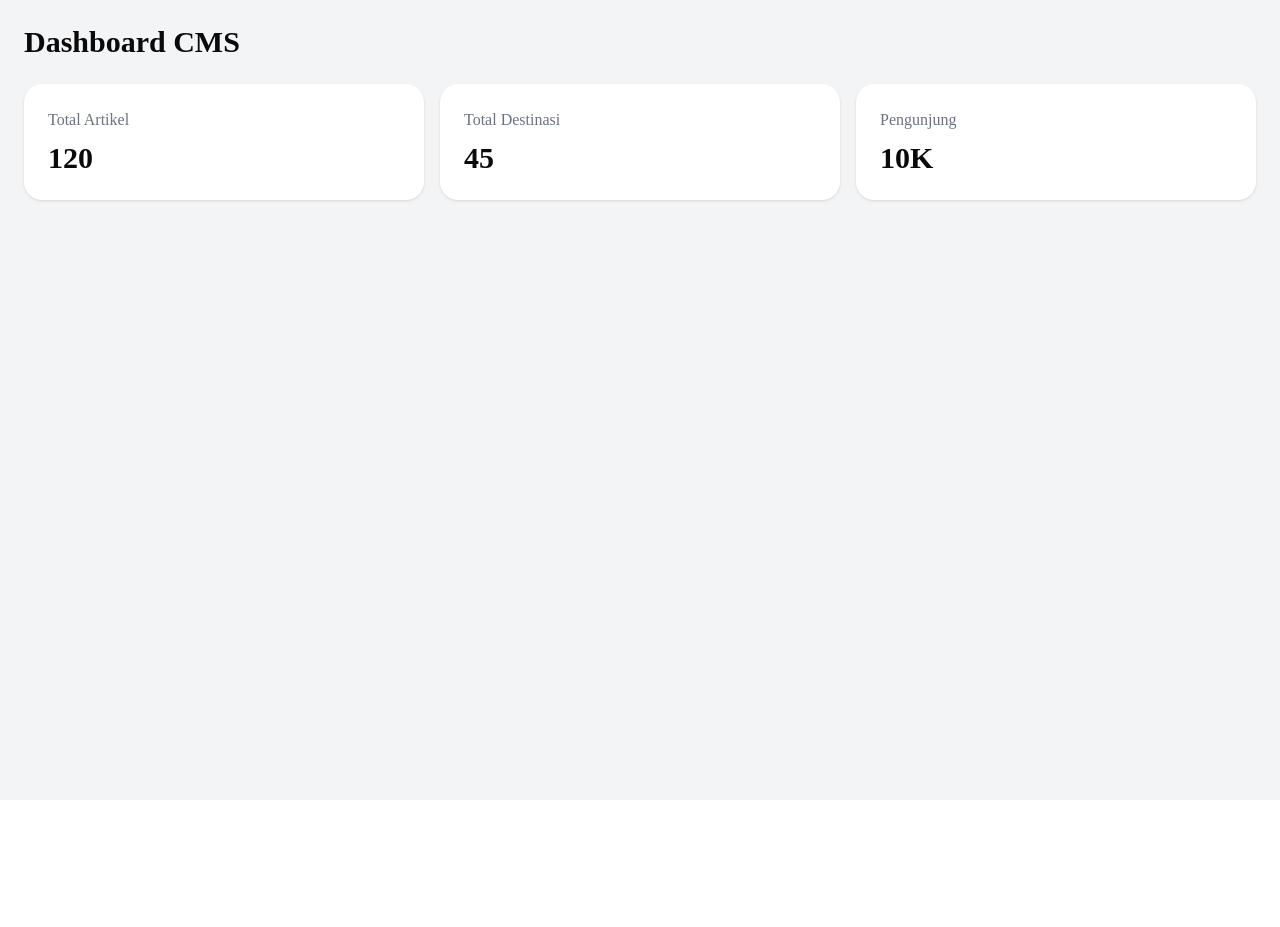
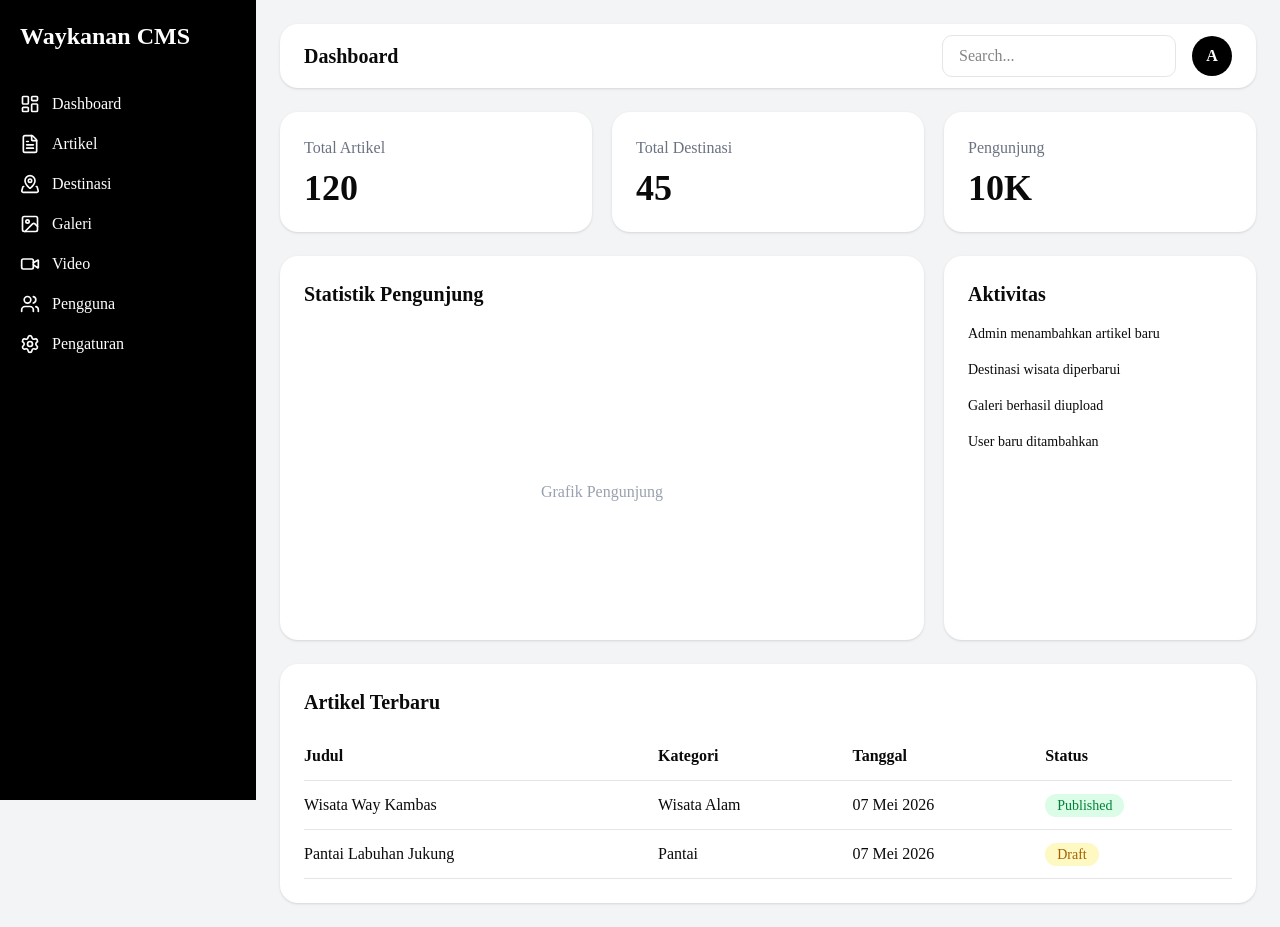
Before and after one commit to Atri-awg/way-kanan-explore, a Next.js app in the folder cms/: page /dashboard in a window 1280 px wide. Before the commit the page ends 800 px from the top, so only its background shows below. Built offline with nearby package versions, Linux system fonts and the light colour scheme.

Commit message:
membuat halaman dahboard sementara

```diff
--- a/cms/app/dashboard/page.tsx
+++ b/cms/app/dashboard/page.tsx
@@ -1,24 +1,95 @@
+import Sidebar from "@/components/layout/sidebar";
+import Navbar from "@/components/layout/navbar";
+
 export default function DashboardPage() {
   return (
-    <div className="min-h-screen bg-gray-100 p-6">
-      <h1 className="text-3xl font-bold mb-6">
-        Dashboard CMS
-      </h1>
+    <div className="bg-gray-100 min-h-screen flex">
+      <Sidebar />
 
-      <div className="grid grid-cols-1 md:grid-cols-3 gap-4">
-        <div className="bg-white p-6 rounded-2xl shadow">
-          <h2 className="text-gray-500">Total Artikel</h2>
-          <p className="text-3xl font-bold mt-2">120</p>
+      <div className="flex-1 ml-64 p-6">
+        <Navbar />
+
+        <div className="grid grid-cols-1 md:grid-cols-3 gap-5 mt-6">
+          <div className="bg-white rounded-2xl shadow p-6">
+            <p className="text-gray-500">Total Artikel</p>
+            <h1 className="text-4xl font-bold mt-2">120</h1>
+          </div>
+
+          <div className="bg-white rounded-2xl shadow p-6">
+            <p className="text-gray-500">Total Destinasi</p>
+            <h1 className="text-4xl font-bold mt-2">45</h1>
+          </div>
+
+           <div className="bg-white rounded-2xl shadow p-6">
+            <p className="text-gray-500">Pengunjung</p>
+            <h1 className="text-4xl font-bold mt-2">10K</h1>
+          </div>
         </div>
 
-        <div className="bg-white p-6 rounded-2xl shadow">
-          <h2 className="text-gray-500">Total Destinasi</h2>
-          <p className="text-3xl font-bold mt-2">45</p>
+        <div className="grid grid-cols-1 lg:grid-cols-3 gap-5 mt-6">
+          <div className="bg-white rounded-2xl shadow p-6 lg:col-span-2 h-96">
+            <h2 className="text-xl font-semibold mb-4">
+              Statistik Pengunjung
+            </h2>
+
+            <div className="w-full h-full flex items-center justify-center text-gray-400">
+              Grafik Pengunjung
+            </div>
+          </div>
+
+          <div className="bg-white rounded-2xl shadow p-6 h-96">
+            <h2 className="text-xl font-semibold mb-4">
+              Aktivitas
+            </h2>
+
+             <ul className="space-y-4 text-sm">
+              <li>Admin menambahkan artikel baru</li>
+              <li>Destinasi wisata diperbarui</li>
+              <li>Galeri berhasil diupload</li>
+              <li>User baru ditambahkan</li>
+            </ul>
+          </div>
         </div>
 
-        <div className="bg-white p-6 rounded-2xl shadow">
-          <h2 className="text-gray-500">Pengunjung</h2>
-          <p className="text-3xl font-bold mt-2">10K</p>
+        <div className="bg-white rounded-2xl shadow p-6 mt-6">
+          <h2 className="text-xl font-semibold mb-4">
+            Artikel Terbaru
+          </h2>
+
+          <table className="w-full">
+            <thead>
+              <tr className="border-b">
+                <th className="text-left py-3">Judul</th>
+                <th className="text-left py-3">Kategori</th>
+                <th className="text-left py-3">Tanggal</th>
+                <th className="text-left py-3">Status</th>
+              </tr>
+            </thead>
+
+            <tbody>
+              <tr className="border-b">
+                <td className="py-3">Wisata Way Kambas</td>
+                <td>Wisata Alam</td>
+                <td>07 Mei 2026</td>
+                <td>
+                  <span className="bg-green-100 text-green-700 px-3 py-1 rounded-full text-sm">
+                    Published
+                  </span>
+                </td>
+              </tr>
+
+              <tr className="border-b">
+                <td className="py-3">Pantai Labuhan Jukung</td>
+                <td>Pantai</td>
+                <td>07 Mei 2026</td>
+                <td>
+                  <span className="bg-yellow-100 text-yellow-700 px-3 py-1 rounded-full text-sm">
+                    Draft
+                  </span>
+                </td>
+              </tr>
+            </tbody>
+          </table>
         </div>
       </div>
     </div>
--- /dev/null
+++ b/cms/components/layout/navbar.tsx
@@ -0,0 +1,21 @@
+export default function Navbar() {
+  return (
+    <div className="bg-white h-16 rounded-2xl shadow px-6 flex items-center justify-between">
+      <h1 className="text-xl font-semibold">
+        Dashboard
+      </h1>
+
+      <div className="flex items-center gap-4">
+        <input
+          type="text"
+          placeholder="Search..."
+          className="border rounded-lg px-4 py-2"
+        />
+
+        <div className="w-10 h-10 rounded-full bg-black text-white flex items-center justify-center font-bold">
+          A
+        </div>
+      </div>
+    </div>
+  );
+}
--- /dev/null
+++ b/cms/components/layout/sidebar.tsx
@@ -0,0 +1,56 @@
+import {
+  LayoutDashboard,
+  FileText,
+  MapPinned,
+  Image,
+  Video,
+  Users,
+  Settings,
+} from "lucide-react";
+
+export default function Sidebar() {
+  return (
+    <div className="w-64 h-screen bg-black text-white p-5 fixed">
+      <h1 className="text-2xl font-bold mb-10">
+        Waykanan CMS
+      </h1>
+
+      <ul className="space-y-4">
+        <li className="flex items-center gap-3 hover:text-gray-300 cursor-pointer">
+          <LayoutDashboard size={20} />
+          Dashboard
+        </li>
+
+        <li className="flex items-center gap-3 hover:text-gray-300 cursor-pointer">
+          <FileText size={20} />
+          Artikel
+        </li>
+
+        <li className="flex items-center gap-3 hover:text-gray-300 cursor-pointer">
+          <MapPinned size={20} />
+          Destinasi
+        </li>
+
+        <li className="flex items-center gap-3 hover:text-gray-300 cursor-pointer">
+          <Image size={20} />
+          Galeri
+        </li>
+
+        <li className="flex items-center gap-3 hover:text-gray-300 cursor-pointer">
+          <Video size={20} />
+          Video
+        </li>
+
+        <li className="flex items-center gap-3 hover:text-gray-300 cursor-pointer">
+          <Users size={20} />
+          Pengguna
+        </li>
+
+        <li className="flex items-center gap-3 hover:text-gray-300 cursor-pointer">
+          <Settings size={20} />
+          Pengaturan
+        </li>
+      </ul>
+    </div>
+  );
+}
```
Also changed, not shown: cms/components/layout/dashboard-layout.tsx (added), cms/components/ui/layout/navbar.tsx (deleted), cms/components/ui/layout/sidebar.tsx (deleted).
